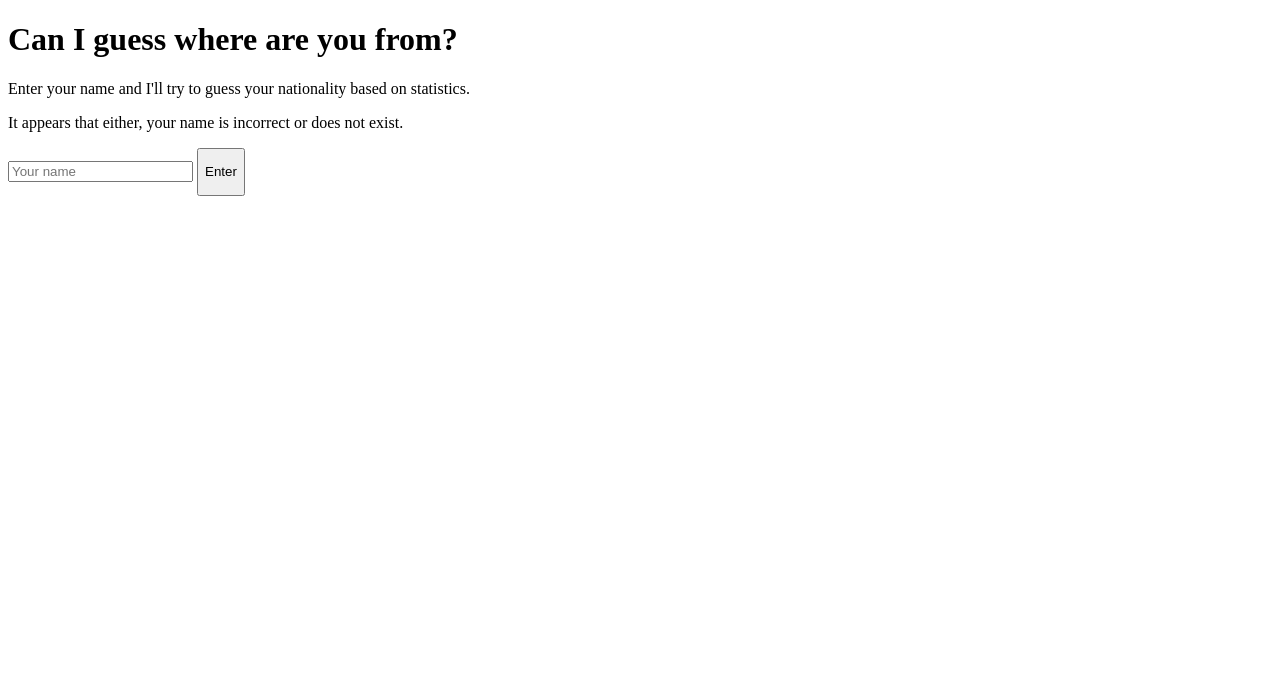
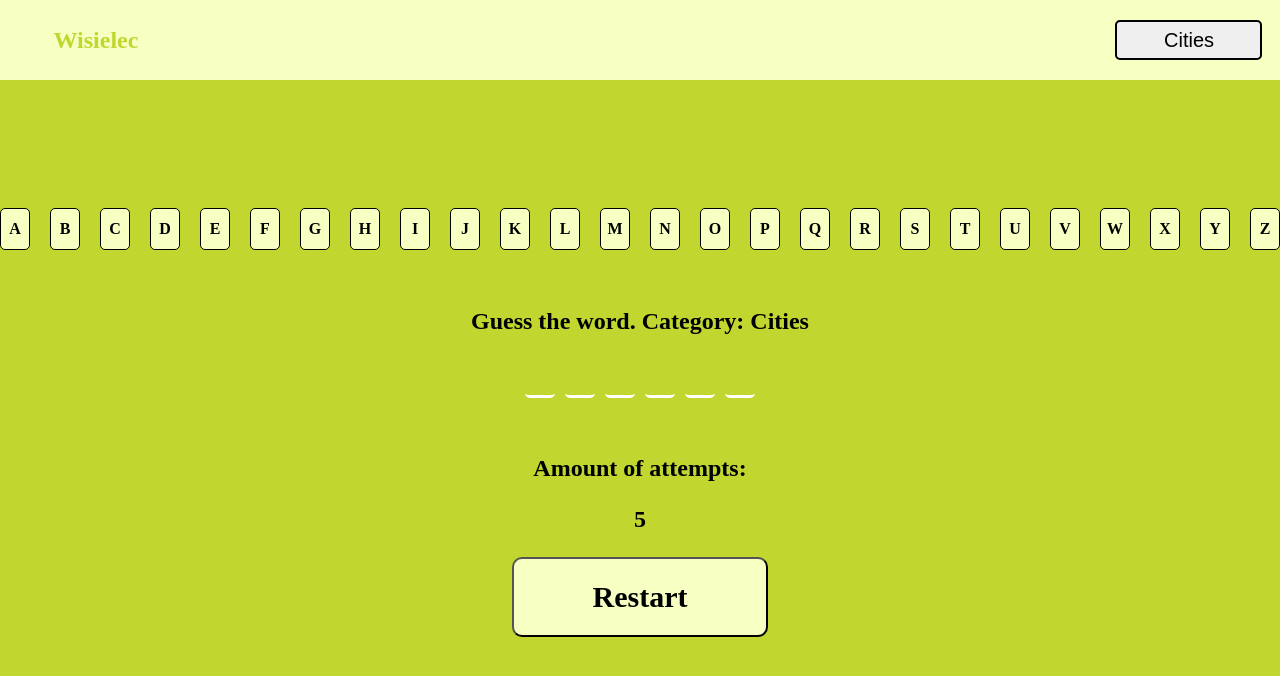
Before and after one commit to kostekpl987/wisielec, a plain HTML site: page index.html in a window 1280 px wide. Drawn offline with Linux system fonts and the light colour scheme.

Commit message:
correct file

```diff
--- a/index.html
+++ b/index.html
@@ -3,29 +3,57 @@
 <head>
 	<meta charset="utf-8">
 	<meta name="viewport" content="width=device-width, initial-scale=1">
-	<link rel="stylesheet" type="text/css" href="nationalize.css">
-	<title>Guess name</title>
+	<title>Wisielec</title>
+
+	<link rel="stylesheet" type="text/css" href="css.css">
 </head>
 <body>
-	<div class="search">
-		<h1>Can I guess where are you from?</h1>
-		<p>Enter your name and I'll try to guess your nationality based on statistics.</p>
-		<div class="e_container">
-			<p>It appears that either, your name is incorrect or does not exist.</p>
-		</div>
-		<form>
-			<input placeholder="Your name" autocomplete="off" type="text" name="name">
-			<button><p>Enter</p></button>
-		</form>
-	</div>
+	<nav>
+		<h1>Wisielec</h1>
 
-	<div class="results">
-
-
-
-
+		<select class="difficulty" id="opt" onchange="start()">
+			<option>Cities</option>
+			<option>Animals</option>
+			<option>Furniture</option>
+		</select>
+	</nav>
+	<div class="alphabet">
+		<div onclick="check(this.id)" id="0">A</div>
+		<div onclick="check(this.id)" id="1">B</div>
+		<div onclick="check(this.id)" id="2">C</div>
+		<div onclick="check(this.id)" id="3">D</div>
+		<div onclick="check(this.id)" id="4">E</div>
+		<div onclick="check(this.id)" id="5">F</div>
+		<div onclick="check(this.id)" id="6">G</div>
+		<div onclick="check(this.id)" id="7">H</div>
+		<div onclick="check(this.id)" id="8">I</div>
+		<div onclick="check(this.id)" id="9">J</div>
+		<div onclick="check(this.id)" id="10">K</div>
+		<div onclick="check(this.id)" id="11">L</div>
+		<div onclick="check(this.id)" id="12">M</div>
+		<div onclick="check(this.id)" id="13">N</div>
+		<div onclick="check(this.id)" id="14">O</div>
+		<div onclick="check(this.id)" id="15">P</div>
+		<div onclick="check(this.id)" id="16">Q</div>
+		<div onclick="check(this.id)" id="17">R</div>
+		<div onclick="check(this.id)" id="18">S</div>
+		<div onclick="check(this.id)" id="19">T</div>
+		<div onclick="check(this.id)" id="20">U</div>
+		<div onclick="check(this.id)" id="21">V</div>
+		<div onclick="check(this.id)" id="22">W</div>
+		<div onclick="check(this.id)" id="23">X</div>
+		<div onclick="check(this.id)" id="24">Y</div>
+		<div onclick="check(this.id)" id="25">Z</div>
 
 	</div>
-	<script type="text/javascript" src="nationalize.js"></script>
+	<h2 id="cat">Guess the word. Category: </h2>
+	<div class="blank" id="empty">
+
+	</div>
+	<h2>Amount of attempts: <p id="life">5</p></h2>
+	<div id="endgame"><h2>you lost</h2></div>
+	<div id="win"><h2>you won</h2></div>
+	<div class="reset"><input type="submit" onclick="start()" value="Restart"></div>
+  <script src="script.js"></script>
 </body>
 </html>
```
